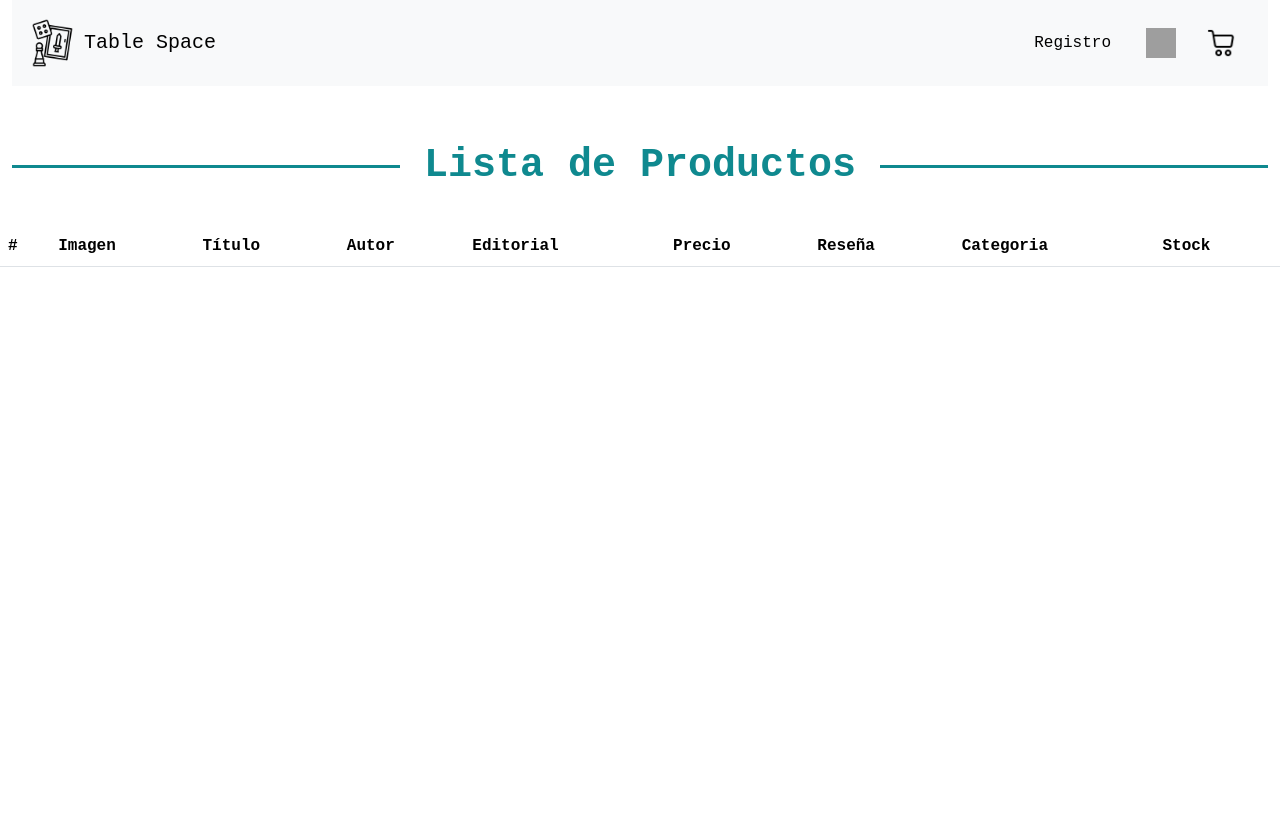
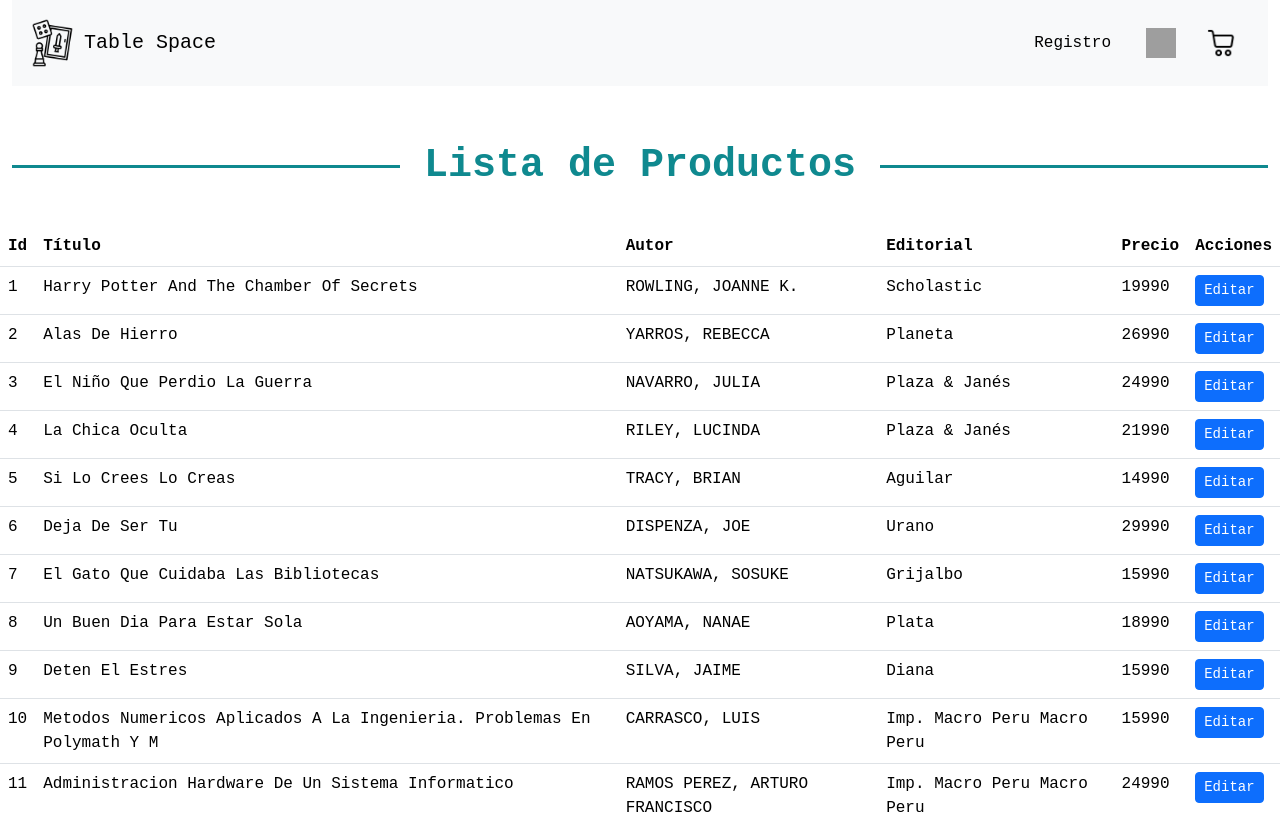
Before and after one commit to franpvp/AngularApp, an Angular app: page /gestion-productos in a window 1280 px wide. Shown: the top 814 px of the page. Built offline with nearby package versions, Linux system fonts and the light colour scheme; grey boxes are pictures that could not be loaded.

Commit message:
Se implementa edicion de usuarios y productos

```diff
--- a/src/app/components/administracion/gestion-productos/gestion-productos.component.css
+++ b/src/app/components/administracion/gestion-productos/gestion-productos.component.css
@@ -0,0 +1,8 @@
+.form-control {
+    width: auto;
+    display: inline-block;
+}
+
+.btn {
+    margin-right: 5px;
+}
--- a/src/app/components/administracion/gestion-productos/gestion-productos.component.html
+++ b/src/app/components/administracion/gestion-productos/gestion-productos.component.html
@@ -20,19 +20,70 @@
     <table class="table">
         <thead>
             <tr>
-                <th scope="col">#</th>
-                <th scope="col">Imagen</th>
+                <th scope="col">Id</th>
                 <th scope="col">Título</th>
                 <th scope="col">Autor</th>
                 <th scope="col">Editorial</th>
                 <th scope="col">Precio</th>
-                <th scope="col">Reseña</th>
-                <th scope="col">Categoria</th>
-                <th scope="col">Stock</th>
+                <th scope="col">Acciones</th>
             </tr>
         </thead>
-        <tbody id="tabla-productos">
-
+        <tbody>
+            <tr *ngFor="let libro of libros">
+                <td>{{ libro.id }}</td>
+                <td>
+                    <input
+                        *ngIf="libro.enEdicion"
+                        [(ngModel)]="libro.titulo"
+                        type="text"
+                        class="form-control"
+                    />
+                    <span *ngIf="!libro.enEdicion">{{ libro.titulo }}</span>
+                </td>
+                <td>
+                    <input
+                        *ngIf="libro.enEdicion"
+                        [(ngModel)]="libro.autor"
+                        type="text"
+                        class="form-control"
+                    />
+                    <span *ngIf="!libro.enEdicion">{{ libro.autor }}</span>
+                </td>
+                <td>
+                    <input
+                        *ngIf="libro.enEdicion"
+                        [(ngModel)]="libro.editorial"
+                        type="text"
+                        class="form-control"
+                    />
+                    <span *ngIf="!libro.enEdicion">{{ libro.editorial }}</span>
+                </td>
+                <td>
+                    <input
+                        *ngIf="libro.enEdicion"
+                        [(ngModel)]="libro.precio"
+                        type="text"
+                        class="form-control"
+                    />
+                    <span *ngIf="!libro.enEdicion">{{ libro.precio }}</span>
+                </td>
+                <td>
+                    <button
+                        *ngIf="!libro.enEdicion"
+                        (click)="editarLibro(libro)"
+                        class="btn btn-primary btn-sm"
+                    >
+                        Editar
+                    </button>
+                    <button
+                        *ngIf="libro.enEdicion"
+                        (click)="guardarLibro(libro)"
+                        class="btn btn-success btn-sm"
+                    >
+                        Guardar
+                    </button>
+                </td>
+            </tr>
         </tbody>
     </table>
 </div>
--- a/src/app/components/administracion/gestion-productos/gestion-productos.component.ts
+++ b/src/app/components/administracion/gestion-productos/gestion-productos.component.ts
@@ -2,24 +2,38 @@ import { Component } from '@angular/core';
 import { CommonModule } from '@angular/common';
 import { ReactiveFormsModule, FormGroup} from '@angular/forms';
 import { NavComponent } from "../../nav/nav.component";
+import { FormsModule } from '@angular/forms';
 import { AuthService } from '../../../services/auth/auth.service';
 import { LibrosService } from '../../../services/libros/libros.service';
+import { Libro } from '../../../models/interfaces';
 
 @Component({
   selector: 'app-gestion-productos',
   standalone: true,
-  imports: [NavComponent, CommonModule, ReactiveFormsModule],
+  imports: [NavComponent, CommonModule, ReactiveFormsModule, FormsModule],
   templateUrl: './gestion-productos.component.html',
   styleUrl: './gestion-productos.component.css'
 })
 export class GestionProductosComponent {
 
-  constructor(private authService: AuthService, private librosService: LibrosService) {
+  libros: Libro[] = [];
+
+  constructor(private librosService: LibrosService) {
 
   }
 
+  editarLibro(libro: any): void {
+    libro.enEdicion = true;
+  }
+
+  guardarLibro(libro: any): void {
+    libro.enEdicion = false;
+  }
+
   ngOnInit() {
-
+    this.librosService.obtenerLibros().subscribe(libros => {
+      this.libros = libros;
+    })
   }
 
 }
--- a/src/app/components/administracion/gestion-usuarios/gestion-usuarios.component.html
+++ b/src/app/components/administracion/gestion-usuarios/gestion-usuarios.component.html
@@ -31,8 +31,89 @@
                 <th scope="col">Acciones</th>
             </tr>
         </thead>
-        <tbody id="tabla-usuarios">
-
+        <tbody id="tabla-usuarios" *ngFor="let usuario of usuarios; let i = index">
+            <tr>
+                <th scope="row">{{ i + 1 }}</th>
+                <td>
+                    <input
+                        *ngIf="usuario.enEdicion"
+                        [(ngModel)]="usuario.rol"
+                        type="text"
+                        class="form-control"
+                    />
+                    <span *ngIf="!usuario.enEdicion">{{ usuario.rol }}</span>
+                </td>
+                <td>
+                    <input
+                        *ngIf="usuario.enEdicion"
+                        [(ngModel)]="usuario.username"
+                        type="text"
+                        class="form-control"
+                    />
+                    <span *ngIf="!usuario.enEdicion">{{ usuario.username }}</span>
+                </td>
+                <td>
+                    <input
+                        *ngIf="usuario.enEdicion"
+                        [(ngModel)]="usuario.nombres"
+                        type="text"
+                        class="form-control"
+                    />
+                    <span *ngIf="!usuario.enEdicion">{{ usuario.nombres }}</span>
+                </td>
+                <td>
+                    <input
+                        *ngIf="usuario.enEdicion"
+                        [(ngModel)]="usuario.apellidos"
+                        type="text"
+                        class="form-control"
+                    />
+                    <span *ngIf="!usuario.enEdicion">{{ usuario.apellidos }}</span>
+                </td>
+                <td>
+                    <input
+                        *ngIf="usuario.enEdicion"
+                        [(ngModel)]="usuario.correo"
+                        type="text"
+                        class="form-control"
+                    />
+                    <span *ngIf="!usuario.enEdicion">{{ usuario.correo }}</span>
+                </td>
+                <td>
+                    <input
+                        *ngIf="usuario.enEdicion"
+                        [(ngModel)]="usuario.fecha_nacimiento"
+                        type="date"
+                        class="form-control"
+                    />
+                    <span *ngIf="!usuario.enEdicion">{{ usuario.fecha_nacimiento }}</span>
+                </td>
+                <td>
+                    <input
+                        *ngIf="usuario.enEdicion"
+                        [(ngModel)]="usuario.domicilio"
+                        type="text"
+                        class="form-control"
+                    />
+                    <span *ngIf="!usuario.enEdicion">{{ usuario.domicilio }}</span>
+                </td>
+                <td>
+                    <button
+                        *ngIf="!usuario.enEdicion"
+                        (click)="editarUsuario(usuario)"
+                        class="btn btn-primary btn-sm"
+                    >
+                        Editar
+                    </button>
+                    <button
+                        *ngIf="usuario.enEdicion"
+                        (click)="guardarUsuario(usuario)"
+                        class="btn btn-success btn-sm"
+                    >
+                        Guardar
+                    </button>
+                </td>
+            </tr>
         </tbody>
     </table>
 </div>
--- a/src/app/components/login/login.component.ts
+++ b/src/app/components/login/login.component.ts
@@ -68,4 +68,8 @@ export class LoginComponent {
     });
   }
 
+  ngOnInit() {
+
+  }
+
 }
--- a/src/app/components/registro/registro.component.ts
+++ b/src/app/components/registro/registro.component.ts
@@ -89,9 +89,6 @@ export class RegistroComponent {
     }
   }
 
-
-
-
   // Validación para edad mínima de 13 años
   validarEdadMinima(control: AbstractControl): { [key: string]: any } | null {
     const fechaNacimiento = new Date(control.value);
@@ -131,7 +128,7 @@ export class RegistroComponent {
       nombres: ['', [Validators.required, Validators.pattern(/^[a-zA-Z\s]+$/)]],
       apellidos: ['', [Validators.required, Validators.pattern(/^[a-zA-Z\s]+$/)]],
       username: ['', Validators.required],
-      correo: ['', [Validators.required, Validators.email]],
+      correo: ['', [Validators.required, Validators.email, Validators.pattern(/^[a-zA-Z0-9._%+-]+@[a-zA-Z0-9.-]+\.(com|cl)$/)]],
       fecha_nacimiento: ['', [Validators.required, this.validarEdadMinima]],
       domicilio: [''],
       contrasena1: [
--- a/src/app/models/interfaces.ts
+++ b/src/app/models/interfaces.ts
@@ -8,6 +8,7 @@ export interface Usuario {
     fecha_nacimiento: string;
     domicilio: string;
     puntos?: number;
+    enEdicion: boolean;
 }
 
 export interface Libro {
@@ -25,5 +26,6 @@ export interface Libro {
         paginas: number;
     };
     stock: number;
-    imagen: string
+    imagen: string;
+    enEdicion: boolean;
 }
--- a/src/app/services/libros/libros.service.ts
+++ b/src/app/services/libros/libros.service.ts
@@ -25,7 +25,8 @@ export class LibrosService {
                 "paginas": 352
             },
             "stock": 10,
-            "imagen": "/assets/img/libros/literatura/harry-potter2.webp"
+            "imagen": "/assets/img/libros/literatura/harry-potter2.webp",
+            "enEdicion": false
         },
         {
             "id": 2,
@@ -42,7 +43,8 @@ export class LibrosService {
                 "paginas": 880
             },
             "stock": 15,
-            "imagen": "/assets/img/libros/literatura/Alas-De-Hierro.webp"
+            "imagen": "/assets/img/libros/literatura/Alas-De-Hierro.webp",
+            "enEdicion": false
         },
         {
             "id": 3,
@@ -59,7 +61,8 @@ export class LibrosService {
                 "paginas": 640
             },
             "stock": 20,
-            "imagen": "/assets/img/libros/novelas/el-niño-que-perdio-la-guerra.webp"
+            "imagen": "/assets/img/libros/novelas/el-niño-que-perdio-la-guerra.webp",
+            "enEdicion": false
         },
         {
             "id": 4,
@@ -76,7 +79,8 @@ export class LibrosService {
                 "paginas": 544
             },
             "stock": 10,
-            "imagen": "/assets/img/libros/novelas/La-Chica-Oculta.webp"
+            "imagen": "/assets/img/libros/novelas/La-Chica-Oculta.webp",
+            "enEdicion": false
         },
         {
             "id": 5,
@@ -93,7 +97,8 @@ export class LibrosService {
                 "paginas": 240
             },
             "stock": 5,
-            "imagen": "/assets/img/libros/auto-ayuda/Si-Lo-Crees-Lo-Creas.webp"
+            "imagen": "/assets/img/libros/auto-ayuda/Si-Lo-Crees-Lo-Creas.webp",
+            "enEdicion": false
         },
         {
             "id": 6,
@@ -110,7 +115,8 @@ export class LibrosService {
                 "paginas": 352
             },
             "stock": 12,
-            "imagen": "/assets/img/libros/auto-ayuda/Deja-De-Ser-Tu.webp"
+            "imagen": "/assets/img/libros/auto-ayuda/Deja-De-Ser-Tu.webp",
+            "enEdicion": false
         },
         {
             "id": 7,
@@ -127,7 +133,8 @@ export class LibrosService {
                 "paginas": 256
             },
             "stock": 10,
-            "imagen": "/assets/img/libros/novelas/El-Gato-Que-Cuidaba-Las-Bibliotecas.webp"
+            "imagen": "/assets/img/libros/novelas/El-Gato-Que-Cuidaba-Las-Bibliotecas.webp",
+            "enEdicion": false
         },
         {
             "id": 8,
@@ -144,7 +151,8 @@ export class LibrosService {
                 "paginas": 160
             },
             "stock": 4,
-            "imagen": "/assets/img/libros/literatura/Un-Buen-Dia-Para-Estar-Sola.webp"
+            "imagen": "/assets/img/libros/literatura/Un-Buen-Dia-Para-Estar-Sola.webp",
+            "enEdicion": false
         },
         {
             "id": 9,
@@ -161,7 +169,8 @@ export class LibrosService {
                 "paginas": 188
             },
             "stock": 12,
-            "imagen": "/assets/img/libros/auto-ayuda/Deten-El-Estres.webp"
+            "imagen": "/assets/img/libros/auto-ayuda/Deten-El-Estres.webp",
+            "enEdicion": false
         },
         {
             "id": 10,
@@ -178,7 +187,8 @@ export class LibrosService {
                 "paginas": 592
             },
             "stock": 9,
-            "imagen": "/assets/img/libros/informatica/Metodos Numericos Aplicados A La Ingenieria. Problemas En Polymath Y M.webp"
+            "imagen": "/assets/img/libros/informatica/Metodos Numericos Aplicados A La Ingenieria. Problemas En Polymath Y M.webp",
+            "enEdicion": false
         },
         {
             "id": 11,
@@ -195,7 +205,8 @@ export class LibrosService {
                 "paginas": 208
             },
             "stock": 7,
-            "imagen": "/assets/img/libros/informatica/Administracion-hardware-de-un-sistema-informatico.webp"
+            "imagen": "/assets/img/libros/informatica/Administracion-hardware-de-un-sistema-informatico.webp",
+            "enEdicion": false
         },
         {
             "id": 12,
@@ -212,7 +223,8 @@ export class LibrosService {
                 "paginas": 544
             },
             "stock": 13,
-            "imagen": "/assets/img/libros/informatica/Sistemas-operativos.webp"
+            "imagen": "/assets/img/libros/informatica/Sistemas-operativos.webp",
+            "enEdicion": false
         },
         {
             "id": 13,
@@ -229,7 +241,8 @@ export class LibrosService {
                 "paginas": 196
             },
             "stock": 25,
-            "imagen": "/assets/img/libros/informatica/Todo-Sobre-Los-NFT.webp"
+            "imagen": "/assets/img/libros/informatica/Todo-Sobre-Los-NFT.webp",
+            "enEdicion": false
         },
         {
             "id": 14,
@@ -246,7 +259,8 @@ export class LibrosService {
                 "paginas": 200
             },
             "stock": 4,
-            "imagen": "/assets/img/libros/comics-mangas/Vinland Saga Nº 27.webp"
+            "imagen": "/assets/img/libros/comics-mangas/Vinland Saga Nº 27.webp",
+            "enEdicion": false
         },
         {
             "id": 15,
@@ -263,7 +277,8 @@ export class LibrosService {
                 "paginas": 200
             },
             "stock": 8,
-            "imagen": "/assets/img/libros/comics-mangas/Attack-On-Titan-21.webp"
+            "imagen": "/assets/img/libros/comics-mangas/Attack-On-Titan-21.webp",
+            "enEdicion": false
         },
         {
             "id": 16,
@@ -280,7 +295,8 @@ export class LibrosService {
                 "paginas": 136
             },
             "stock": 15,
-            "imagen": "/assets/img/libros/comics-mangas/Star-Wars-Darth-Vader-Tomo-Nº-03:04.webp"
+            "imagen": "/assets/img/libros/comics-mangas/Star-Wars-Darth-Vader-Tomo-Nº-03:04.webp",
+            "enEdicion": false
         },
         {
             "id": 17,
@@ -297,7 +313,8 @@ export class LibrosService {
                 "paginas": 200
             },
             "stock": 14,
-            "imagen": "/assets/img/libros/comics-mangas/Spy-X-Family-10.webp"
+            "imagen": "/assets/img/libros/comics-mangas/Spy-X-Family-10.webp",
+            "enEdicion": false
         },
         {
             "id": 18,
@@ -314,7 +331,8 @@ export class LibrosService {
                 "paginas": 192
             },
             "stock": 6,
-            "imagen": "/assets/img/libros/comics-mangas/Guardianes-De-La-Noche-8.webp"
+            "imagen": "/assets/img/libros/comics-mangas/Guardianes-De-La-Noche-8.webp",
+            "enEdicion": false
         }
     ]
 
```
Also changed, not shown: src/app/components/administracion/gestion-usuarios/gestion-usuarios.component.ts (+23 -1 lines), src/app/services/auth/auth.service.ts (+6 -3 lines).
